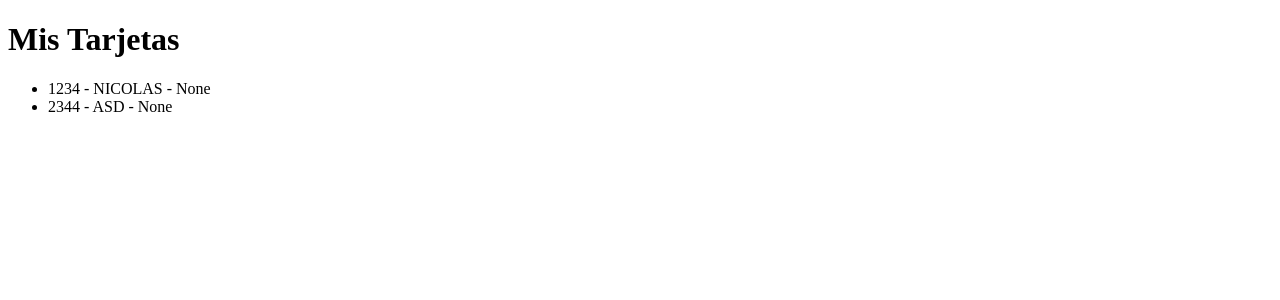
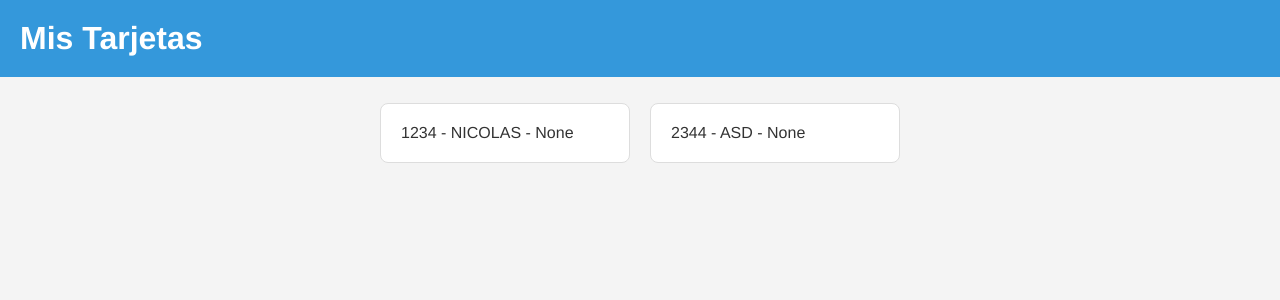
Before and after one commit to nicoco28z/Sprint-7-ITBA, a Django app: template tarjetas/templates/tarjetas.html in a window 1280 px wide. Shown: the top 300 px of the page. Run offline with Django 4.2, Linux system fonts and the light colour scheme; the template is opened without the code that fills it: values that come from a table or form of the project are taken from there, others are empty; data comes from the database, SQL or seed files in the repository.

Commit message:
Styles tarjetas.html

```diff
--- a/tarjetas/templates/tarjetas.html
+++ b/tarjetas/templates/tarjetas.html
@@ -3,6 +3,45 @@
 <head>
     <meta charset="UTF-8">
     <title>Tarjetas</title>
+    <style>
+        body {
+            font-family: 'Helvetica Neue', Arial, sans-serif;
+            margin: 0;
+            padding: 0;
+            background-color: #f4f4f4;
+            color: #333;
+        }
+
+        h1 {
+            background-color: #3498db;
+            color: #fff;
+            padding: 20px;
+            margin: 0;
+        }
+
+        ul {
+            list-style: none;
+            padding: 0;
+            display: flex;
+            flex-wrap: wrap;
+            justify-content: center;
+        }
+
+        li {
+            background-color: #fff;
+            border: 1px solid #ddd;
+            margin: 10px;
+            padding: 20px;
+            border-radius: 8px;
+            width: 250px;
+            box-sizing: border-box;
+            transition: transform 0.3s ease-in-out;
+        }
+
+        li:hover {
+            transform: scale(1.05);
+        }
+    </style>
 </head>
 <body>
     <h1>Mis Tarjetas</h1>
@@ -11,6 +50,5 @@
             <li>{{ tarjeta.numero }} - {{ tarjeta.titular }} - {{ tarjeta.fecha_expiracion }}</li>
         {% endfor %}
     </ul>
-    <!-- Puedes agregar estilos, scripts u otros elementos según sea necesario -->
 </body>
 </html>
```
